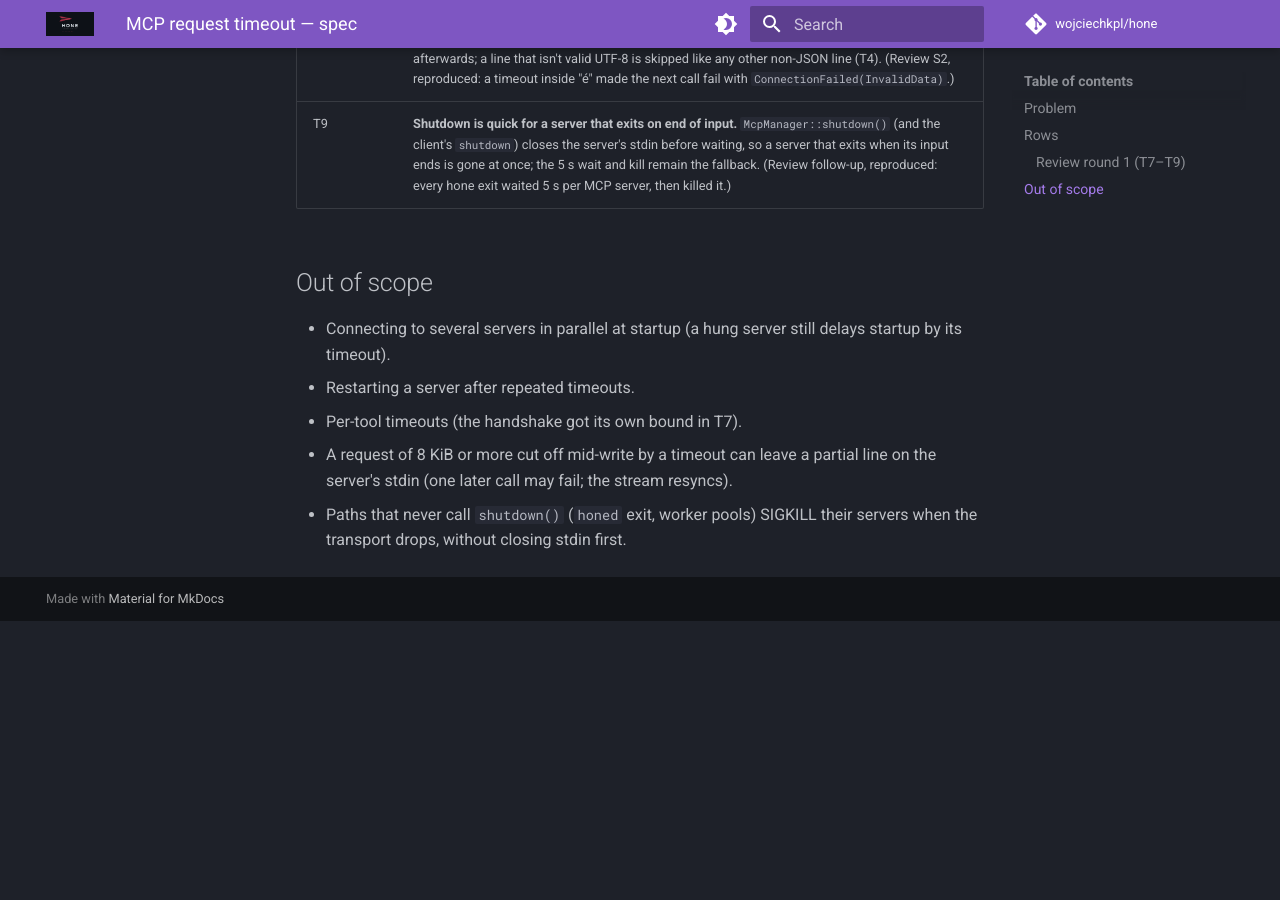
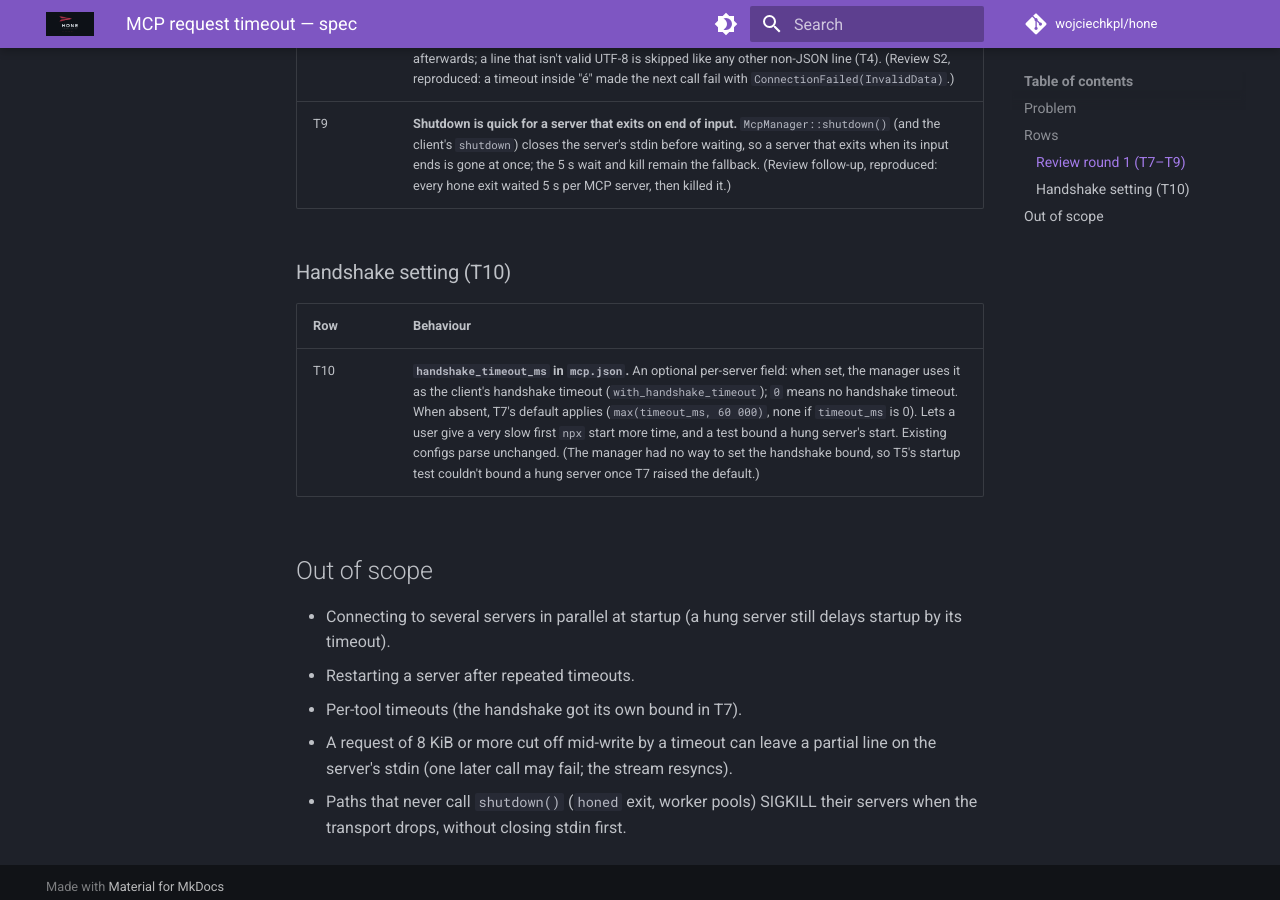
Before and after one commit to wojciechkpl/hone, an MkDocs documentation site: the page built from docs/plans/mcp-timeout-spec.md, in a window 1280 px wide and 900 px high, scrolled down 2200 px. Built offline with MkDocs 1.6.1 and Material for MkDocs 9.7.7, drawn with Linux system fonts in a browser that asks for light colours; comment, search, counter and statistics services are not loaded; before the commit the page ends 2821 px from its top, so only the background shows below that; some of the changed text lies outside the part shown.

Commit message:
docs(spec): handshake_timeout_ms setting (T10)

```diff
--- a/docs/plans/mcp-timeout-spec.md
+++ b/docs/plans/mcp-timeout-spec.md
@@ -1,6 +1,6 @@
 # MCP request timeout — spec
 
-Branch `fix/mcp-timeout`. Contract for the TDD rounds: rows T1–T9.
+Branch `fix/mcp-timeout`. Contract for the TDD rounds: rows T1–T10.
 
 ## Problem
 
@@ -62,6 +62,12 @@ sequenceDiagram
 | T8 | **A cut multi-byte character can't fail a call.** Lines are read as bytes up to `\n` and decoded afterwards; a line that isn't valid UTF-8 is skipped like any other non-JSON line (T4). (Review S2, reproduced: a timeout inside "é" made the next call fail with `ConnectionFailed(InvalidData)`.) |
 | T9 | **Shutdown is quick for a server that exits on end of input.** `McpManager::shutdown()` (and the client's `shutdown`) closes the server's stdin before waiting, so a server that exits when its input ends is gone at once; the 5 s wait and kill remain the fallback. (Review follow-up, reproduced: every hone exit waited 5 s per MCP server, then killed it.) |
 
+### Handshake setting (T10)
+
+| Row | Behaviour |
+|---|---|
+| T10 | **`handshake_timeout_ms` in `mcp.json`.** An optional per-server field: when set, the manager uses it as the client's handshake timeout (`with_handshake_timeout`); `0` means no handshake timeout. When absent, T7's default applies (`max(timeout_ms, 60 000)`, none if `timeout_ms` is 0). Lets a user give a very slow first `npx` start more time, and a test bound a hung server's start. Existing configs parse unchanged. (The manager had no way to set the handshake bound, so T5's startup test couldn't bound a hung server once T7 raised the default.) |
+
 ## Out of scope
 
 - Connecting to several servers in parallel at startup (a hung server still delays startup by its timeout).
```
